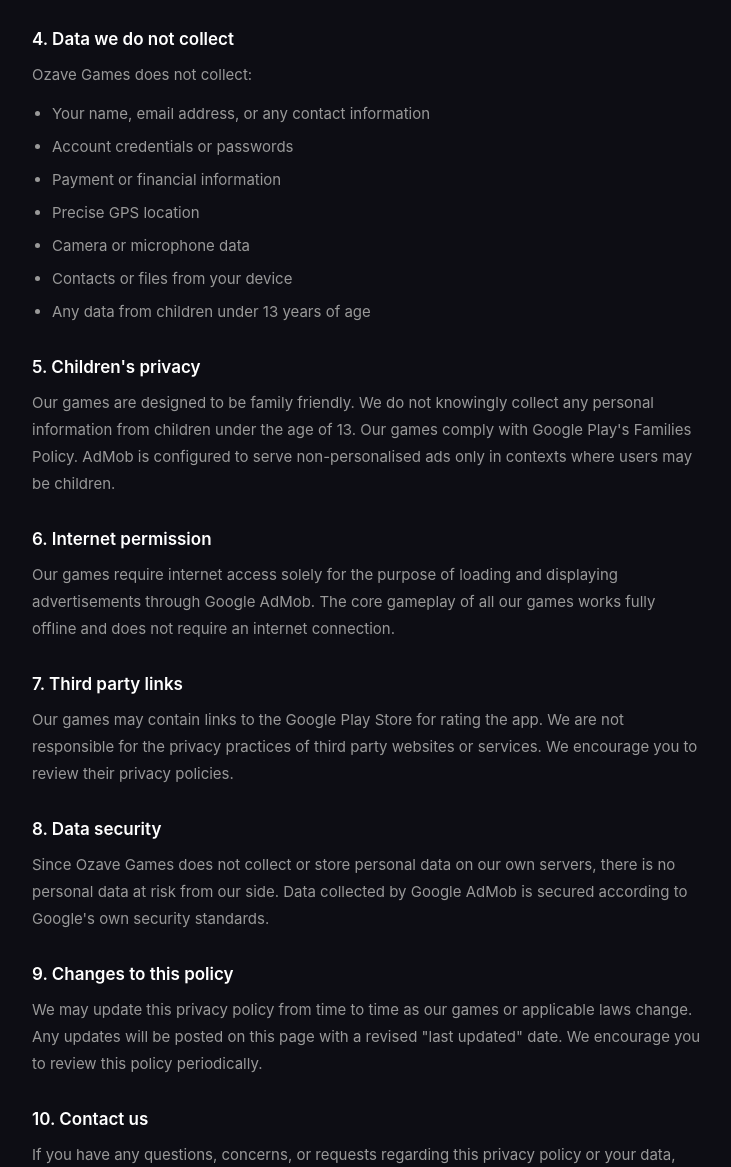
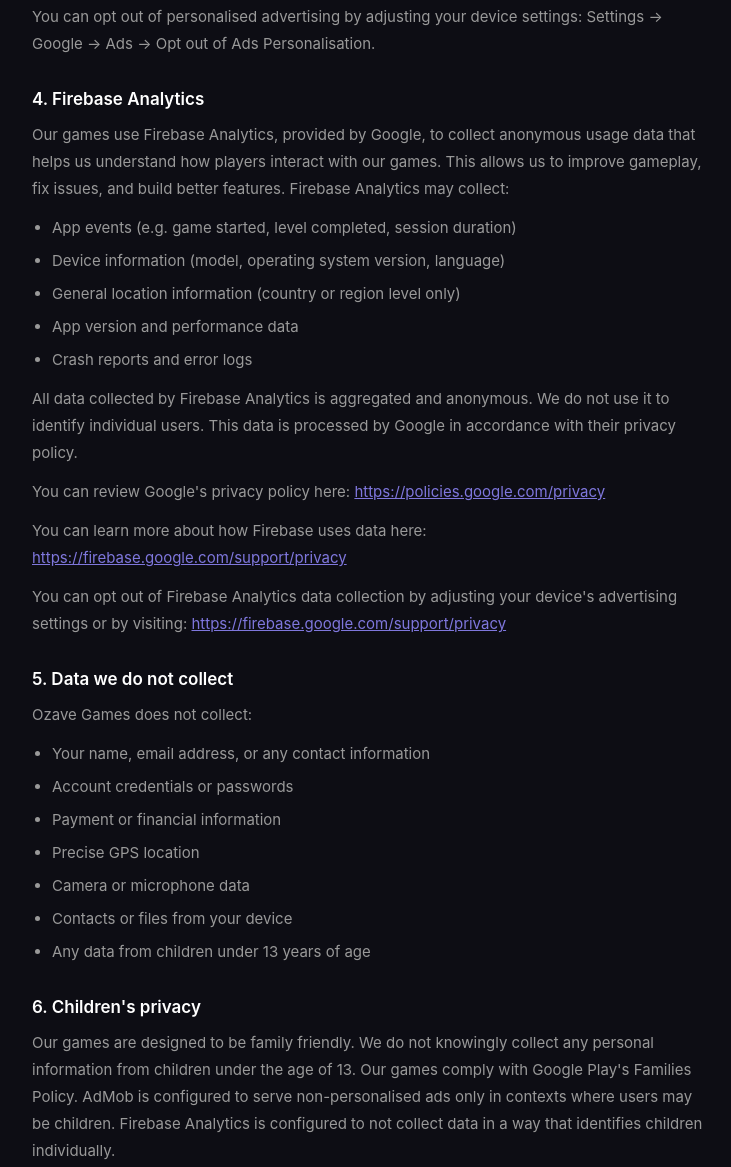
Before and after one commit to ozavegames/ozavegames.github.io, a plain HTML site: page privacy.html in a window 1280 px wide. Shown: the part 1130-2297 px from the top of the page, without its empty margins (272-1003 px from the left). Drawn offline with Linux system fonts and the light colour scheme.

Commit message:
Add files via upload

```diff
--- a/privacy.html
+++ b/privacy.html
@@ -142,7 +142,7 @@
 
   <div class="content">
     <h1>Privacy Policy</h1>
-    <div class="updated">Last updated: March 28, 2026</div>
+    <div class="updated">Last updated: May 8, 2026</div>
 
     <div class="highlight">
       <p>This privacy policy applies to all games and applications developed and published by <strong
@@ -151,7 +151,7 @@
 
     <h2>1. About us</h2>
     <p>Ozave Games is an independent mobile game development studio based in India. We develop and publish casual and
-      board games for Android devices, currently available in India, Bangladesh, Pakistan, Sri Lanka, and Nepal.</p>
+      board games for Android devices, available globally on the Google Play Store.</p>
 
     <h2>2. Information we collect</h2>
     <p>Ozave Games does not directly collect, store, or process any personally identifiable information from users of
@@ -160,6 +160,7 @@
       are:</p>
     <ul>
       <li><strong style="color:#fff;">Google AdMob</strong> — used to display advertisements within our games</li>
+      <li><strong style="color:#fff;">Firebase Analytics (Google)</strong> — used to collect anonymous gameplay statistics and app usage data</li>
     </ul>
 
     <h2>3. Google AdMob</h2>
@@ -179,7 +180,26 @@
     <p>You can opt out of personalised advertising by adjusting your device settings: Settings → Google → Ads → Opt out
       of Ads Personalisation.</p>
 
-    <h2>4. Data we do not collect</h2>
+    <h2>4. Firebase Analytics</h2>
+    <p>Our games use Firebase Analytics, provided by Google, to collect anonymous usage data that helps us understand
+      how players interact with our games. This allows us to improve gameplay, fix issues, and build better features.
+      Firebase Analytics may collect:</p>
+    <ul>
+      <li>App events (e.g. game started, level completed, session duration)</li>
+      <li>Device information (model, operating system version, language)</li>
+      <li>General location information (country or region level only)</li>
+      <li>App version and performance data</li>
+      <li>Crash reports and error logs</li>
+    </ul>
+    <p>All data collected by Firebase Analytics is aggregated and anonymous. We do not use it to identify individual
+      users. This data is processed by Google in accordance with their privacy policy.</p>
+    <p>You can review Google's privacy policy here: <a href="https://policies.google.com/privacy"
+        target="_blank">https://policies.google.com/privacy</a></p>
+    <p>You can learn more about how Firebase uses data here: <a
+        href="https://firebase.google.com/support/privacy" target="_blank">https://firebase.google.com/support/privacy</a></p>
+    <p>You can opt out of Firebase Analytics data collection by adjusting your device's advertising settings or by visiting: <a href="https://firebase.google.com/support/privacy" target="_blank">https://firebase.google.com/support/privacy</a></p>
+
+    <h2>5. Data we do not collect</h2>
     <p>Ozave Games does not collect:</p>
     <ul>
       <li>Your name, email address, or any contact information</li>
@@ -191,28 +211,31 @@
       <li>Any data from children under 13 years of age</li>
     </ul>
 
-    <h2>5. Children's privacy</h2>
+    <h2>6. Children's privacy</h2>
     <p>Our games are designed to be family friendly. We do not knowingly collect any personal information from children
       under the age of 13. Our games comply with Google Play's Families Policy. AdMob is configured to serve
-      non-personalised ads only in contexts where users may be children.</p>
+      non-personalised ads only in contexts where users may be children. Firebase Analytics is configured to not
+      collect data in a way that identifies children individually.</p>
 
-    <h2>6. Internet permission</h2>
-    <p>Our games require internet access solely for the purpose of loading and displaying advertisements through Google
-      AdMob. The core gameplay of all our games works fully offline and does not require an internet connection.</p>
+    <h2>7. Internet permission</h2>
+    <p>Our games require internet access for loading and displaying advertisements through Google AdMob, and for
+      sending anonymous gameplay statistics through Firebase Analytics. The core gameplay of all our games works
+      fully offline and does not require an internet connection.</p>
 
-    <h2>7. Third party links</h2>
+    <h2>8. Third party links</h2>
     <p>Our games may contain links to the Google Play Store for rating the app. We are not responsible for the privacy
       practices of third party websites or services. We encourage you to review their privacy policies.</p>
 
-    <h2>8. Data security</h2>
+    <h2>9. Data security</h2>
     <p>Since Ozave Games does not collect or store personal data on our own servers, there is no personal data at risk
-      from our side. Data collected by Google AdMob is secured according to Google's own security standards.</p>
+      from our side. Data collected by Google AdMob and Firebase Analytics is secured according to Google's own
+      security standards.</p>
 
-    <h2>9. Changes to this policy</h2>
+    <h2>10. Changes to this policy</h2>
     <p>We may update this privacy policy from time to time as our games or applicable laws change. Any updates will be
       posted on this page with a revised "last updated" date. We encourage you to review this policy periodically.</p>
 
-    <h2>10. Contact us</h2>
+    <h2>11. Contact us</h2>
     <p>If you have any questions, concerns, or requests regarding this privacy policy or your data, please contact us
       at:</p>
     <div class="highlight">
```
